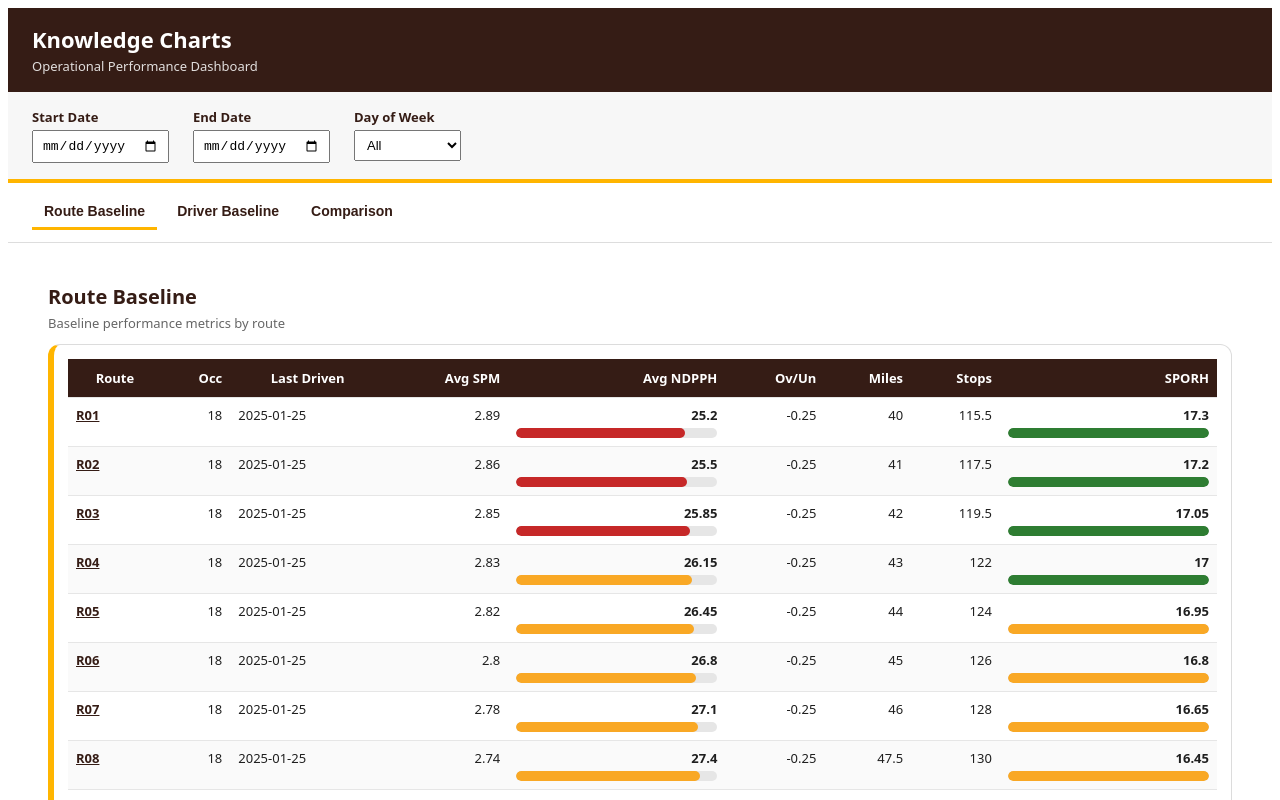
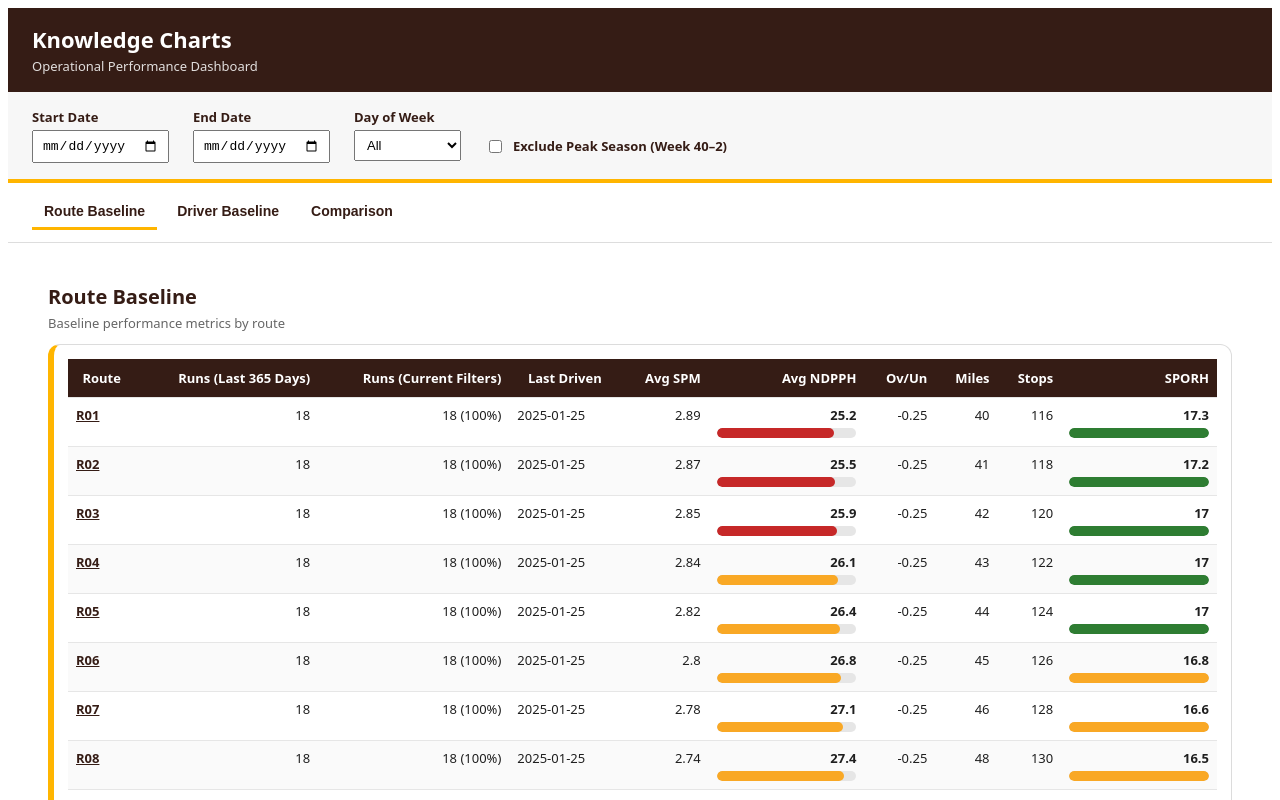
Before and after one commit to CJC803/cjc803-knowledge-chart-v2-jwpb8kwd, an Angular app: page / in a window 1280 px wide. Shown: the top 800 px of the page. Built offline with nearby package versions, Linux system fonts and the light colour scheme.

Commit message:
Implement Sprint 1 route run columns and filter behavior

```diff
--- a/src/app/app.ts
+++ b/src/app/app.ts
@@ -27,12 +27,12 @@ type TabKey = 'routes' | 'drivers' | 'comparison';
       <section class="controls">
         <label>
           Start Date
-          <input type="date" (change)="onStartDateChange($event)" />
+          <input type="date" [value]="startDate ?? ''" (change)="onStartDateChange($event)" />
         </label>
 
         <label>
           End Date
-          <input type="date" (change)="onEndDateChange($event)" />
+          <input type="date" [value]="endDate ?? ''" (change)="onEndDateChange($event)" />
         </label>
 
         <label>
@@ -46,6 +46,11 @@ type TabKey = 'routes' | 'drivers' | 'comparison';
             <option>Friday</option>
             <option>Saturday</option>
           </select>
+        </label>
+
+        <label class="checkbox-row">
+          <input type="checkbox" [checked]="excludePeak" (change)="onExcludePeakChange($event)" />
+          Exclude Peak Season (Week 40–2)
         </label>
       </section>
 
@@ -118,6 +123,13 @@ type TabKey = 'routes' | 'drivers' | 'comparison';
       font-size: 13px;
     }
 
+    .controls .checkbox-row {
+      flex-direction: row;
+      align-items: center;
+      gap: 8px;
+      margin-top: 20px;
+    }
+
     .controls input,
     .controls select {
       margin-top: 4px;
@@ -159,6 +171,7 @@ export class AppComponent implements OnInit {
 
   startDate: string | null = null;
   endDate: string | null = null;
+  excludePeak = false;
 
   constructor(private dataService: DataService) {}
 
@@ -173,11 +186,16 @@ export class AppComponent implements OnInit {
 
   onStartDateChange(event: Event) {
     this.startDate = (event.target as HTMLInputElement).value || null;
-    // optional later: push into viewConfig (start/end range)
+    this.dataService.setStartDate(this.startDate);
   }
 
   onEndDateChange(event: Event) {
     this.endDate = (event.target as HTMLInputElement).value || null;
-    // optional later: push into viewConfig (start/end range)
+    this.dataService.setEndDate(this.endDate);
+  }
+
+  onExcludePeakChange(event: Event) {
+    this.excludePeak = (event.target as HTMLInputElement).checked;
+    this.dataService.setExcludePeak(this.excludePeak);
   }
 }
--- a/src/app/tabs/driver-baseline/driver-baseline.ts
+++ b/src/app/tabs/driver-baseline/driver-baseline.ts
@@ -3,7 +3,7 @@ import { CommonModule } from '@angular/common';
 import { FormsModule } from '@angular/forms';
 import { combineLatest } from 'rxjs';
 import { map } from 'rxjs/operators';
-import { DataService } from '../../services/data';
+import { DataService, ViewConfig } from '../../services/data';
 
 @Component({
   selector: 'app-driver-baseline',
@@ -269,6 +269,46 @@ export class DriverBaselineComponent {
     return spm ? spm.toFixed(2) : '—';
   }
 
+  private parseDate(value: string | null | undefined): Date | null {
+    if (!value) return null;
+    const d = new Date(`${value}T00:00:00`);
+    return Number.isNaN(d.getTime()) ? null : d;
+  }
+
+  private isoWeek(date: Date): number {
+    const target = new Date(Date.UTC(date.getFullYear(), date.getMonth(), date.getDate()));
+    const dayNum = target.getUTCDay() || 7;
+    target.setUTCDate(target.getUTCDate() + 4 - dayNum);
+    const yearStart = new Date(Date.UTC(target.getUTCFullYear(), 0, 1));
+    return Math.ceil(((target.getTime() - yearStart.getTime()) / 86400000 + 1) / 7);
+  }
+
+  private isPeakSeason(date: Date): boolean {
+    const week = this.isoWeek(date);
+    return week >= 40 || week <= 2;
+  }
+
+  private applyFilters(rows: any[], config: ViewConfig) {
+    return rows.filter((row) => {
+      const date = this.parseDate(row?.date);
+      if (!date) return false;
+
+      if (config.startDate) {
+        const start = this.parseDate(config.startDate);
+        if (start && date < start) return false;
+      }
+
+      if (config.endDate) {
+        const end = this.parseDate(config.endDate);
+        if (end && date > end) return false;
+      }
+
+      if (config.dayOfWeek && row?.dayOfWeek !== config.dayOfWeek) return false;
+      if (config.excludePeak && this.isPeakSeason(date)) return false;
+      return true;
+    });
+  }
+
   // ---------- Drivers stream for main table ----------
   drivers$ = combineLatest([this.dataService.data$, this.dataService.viewConfig$]).pipe(
     map(([data, config]) => {
@@ -285,7 +325,7 @@ export class DriverBaselineComponent {
       };
 
       // --------- UNFILTERED MODE (baseline view) ----------
-      if (!config.date && !config.dayOfWeek) {
+      if (!config.startDate && !config.endDate && !config.dayOfWeek && !config.excludePeak) {
         return (data.driverBaselines ?? []).map((b: any) => {
           const meta: any = byId.get(b.driverId) || {};
 
@@ -301,10 +341,8 @@ export class DriverBaselineComponent {
         });
       }
 
-      // --------- FILTERED MODE (date or DOW) ----------
-      let filtered = allDaily;
-      if (config.date) filtered = filtered.filter((d: any) => d.date === config.date);
-      else if (config.dayOfWeek) filtered = filtered.filter((d: any) => d.dayOfWeek === config.dayOfWeek);
+      // --------- FILTERED MODE ----------
+      const filtered = this.applyFilters(allDaily, config);
 
       const grouped = new Map<string, any[]>();
       filtered.forEach((d: any) => {
@@ -326,7 +364,7 @@ export class DriverBaselineComponent {
             (rows.reduce((s, r) => s + r.miles, 0) || 1)
           ).toFixed(2),
           avgNDPPH: +(rows.reduce((s, r) => s + r.ndpph, 0) / rows.length).toFixed(1),
-          avgOvUn: +(rows.reduce((s, r) => s + r.paidVsPlan, 0) / rows.length).toFixed(2),
+          avgOvUn: +(rows.reduce((s, r) => s + (+r.ovUn || +r.paidVsPlan || 0), 0) / rows.length).toFixed(2),
           avgSPORH: +(rows.reduce((s, r) => s + (+r.sporh || 0), 0) / rows.length).toFixed(1),
           amPmSplit: meta.amPmSplit ?? '—',
         };
--- a/src/app/tabs/route-baseline/route-baseline.html
+++ b/src/app/tabs/route-baseline/route-baseline.html
@@ -15,7 +15,8 @@
         <thead>
           <tr>
             <th>Route</th>
-            <th class="num">Occ</th>
+            <th class="num">Runs (Last 365 Days)</th>
+            <th class="num">Runs (Current Filters)</th>
             <th>Last Driven</th>
             <th class="num">Avg SPM</th>
             <th class="num">Avg NDPPH</th>
@@ -35,15 +36,16 @@
                 </button>
               </td>
 
-              <td class="num">{{ getOccurrences(r.routeId) }}</td>
+              <td class="num">{{ r.runs365 }}</td>
+              <td class="num">{{ r.filteredRuns }} ({{ r.filteredPct | number:'1.0-1' }}%)</td>
               <td>{{ getLastDriven(r.routeId) }}</td>
 
               <!-- Avg SPM (plain stat only) -->
-              <td class="num">{{ r.avgSPM }}</td>
+              <td class="num">{{ r.avgSPM ?? '—' }}</td>
 
               <!-- Avg NDPPH -->
               <td class="num">
-                <div class="metric">
+                <div class="metric" *ngIf="r.avgNDPPH !== null; else noNdpph">
                   <span class="v">{{ r.avgNDPPH }}</span>
                   <div class="mtrack">
                     <div
@@ -57,17 +59,18 @@
                     </div>
                   </div>
                 </div>
+                <ng-template #noNdpph>—</ng-template>
               </td>
 
               <!-- Ov/Un (plain) -->
-              <td class="num">{{ r.avgOvUn }}</td>
+              <td class="num">{{ r.avgOvUn ?? '—' }}</td>
 
-              <td class="num">{{ r.avgMiles }}</td>
-              <td class="num">{{ r.avgStops }}</td>
+              <td class="num">{{ r.avgMiles ?? '—' }}</td>
+              <td class="num">{{ r.avgStops ?? '—' }}</td>
 
               <!-- SPORH (bar + color-coded) -->
               <td class="num">
-                <div class="metric">
+                <div class="metric" *ngIf="r.sporh !== null; else noSporh">
                   <span class="v">{{ r.sporh }}</span>
                   <div class="mtrack">
                     <div
@@ -81,12 +84,13 @@
                     </div>
                   </div>
                 </div>
+                <ng-template #noSporh>—</ng-template>
               </td>
             </tr>
 
             <!-- Drilldown row -->
             <tr *ngIf="expandedRouteId === r.routeId" class="drill-row">
-              <td colspan="9">
+              <td colspan="10">
                 <div class="drill">
                   <div class="drill-head">
                     <div>
--- a/src/app/tabs/route-baseline/route-baseline.ts
+++ b/src/app/tabs/route-baseline/route-baseline.ts
@@ -2,7 +2,7 @@ import { Component, inject } from '@angular/core';
 import { CommonModule } from '@angular/common';
 import { combineLatest } from 'rxjs';
 import { map } from 'rxjs/operators';
-import { DataService } from '../../services/data';
+import { DataService, ViewConfig } from '../../services/data';
 
 type DriverRollup = {
   driverId: string;
@@ -17,6 +17,19 @@ type DriverRollup = {
   avgNDPPH: number;
   avgOvUn: number;
   avgSPORH: number | null;
+};
+
+type RouteRow = {
+  routeId: string;
+  runs365: number;
+  filteredRuns: number;
+  filteredPct: number;
+  avgStops: number | null;
+  avgMiles: number | null;
+  avgSPM: number | null;
+  avgNDPPH: number | null;
+  avgOvUn: number | null;
+  sporh: number | null;
 };
 
 @Component({
@@ -157,35 +170,70 @@ export class RouteBaselineComponent {
   // ---------- Routes stream ----------
   routes$ = combineLatest([this.dataService.data$, this.dataService.viewConfig$]).pipe(
     map(([data, config]) => {
-      if (!data) return [];
+      if (!data) return [] as RouteRow[];
 
-      // If no filter, use precomputed baselines
-      if (!config.date && !config.dayOfWeek) return data.routeBaselines ?? [];
+      const allRows = data.dailyHistory ?? [];
+      const filteredRows = this.applyFilters(allRows, config);
+      const filteredDays = new Set(filteredRows.map((d: any) => d.date)).size;
 
-      // Else compute from filtered daily rows (date/dayOfWeek)
-      let filtered = data.dailyHistory ?? [];
-      if (config.date) filtered = filtered.filter((d: any) => d.date === config.date);
-      else if (config.dayOfWeek) filtered = filtered.filter((d: any) => d.dayOfWeek === config.dayOfWeek);
-
-      const grouped = new Map<string, any[]>();
-      filtered.forEach((r: any) => {
-        if (!grouped.has(r.routeId)) grouped.set(r.routeId, []);
-        grouped.get(r.routeId)!.push(r);
+      const rowsByRoute = new Map<string, any[]>();
+      allRows.forEach((r: any) => {
+        if (!rowsByRoute.has(r.routeId)) rowsByRoute.set(r.routeId, []);
+        rowsByRoute.get(r.routeId)!.push(r);
       });
 
-      return Array.from(grouped.entries()).map(([routeId, rows]) => {
-        const avgStops = Math.round(this.avg(rows, 'stops'));
-        const avgMiles = Math.round(this.avg(rows, 'miles'));
-        const avgSPM = this.safeSPM(rows);
-        const avgNDPPH = +this.avg(rows, 'ndpph', 1).toFixed(1);
-        const avgOvUn = +this.avg(rows, 'paidVsPlan', 2).toFixed(2);
+      const filteredByRoute = new Map<string, any[]>();
+      filteredRows.forEach((r: any) => {
+        if (!filteredByRoute.has(r.routeId)) filteredByRoute.set(r.routeId, []);
+        filteredByRoute.get(r.routeId)!.push(r);
+      });
 
-        const sporhVals = rows.map((x) => this.toNum(x?.sporh, NaN)).filter((n) => Number.isFinite(n));
+      const latestDate = this.latestDate(allRows);
+      const startWindow = this.shiftDays(latestDate, -364);
+
+      const routes: RouteRow[] = Array.from(rowsByRoute.entries()).map(([routeId, allRouteRows]) => {
+        const routeFilteredRows = filteredByRoute.get(routeId) ?? [];
+        const runs365 = allRouteRows.filter((d) => {
+          const date = this.parseDate(d?.date);
+          if (!date || !latestDate || !startWindow) return false;
+          return date >= startWindow && date <= latestDate;
+        }).length;
+
+        const filteredRuns = routeFilteredRows.length;
+        const filteredPct = filteredDays ? (filteredRuns / filteredDays) * 100 : 0;
+
+        if (!routeFilteredRows.length) {
+          return {
+            routeId,
+            runs365,
+            filteredRuns,
+            filteredPct,
+            avgStops: null,
+            avgMiles: null,
+            avgSPM: null,
+            avgNDPPH: null,
+            avgOvUn: null,
+            sporh: null,
+          };
+        }
+
+        const avgStops = Math.round(this.avg(routeFilteredRows, 'stops'));
+        const avgMiles = Math.round(this.avg(routeFilteredRows, 'miles'));
+        const avgSPM = this.safeSPM(routeFilteredRows);
+        const avgNDPPH = +this.avg(routeFilteredRows, 'ndpph', 1).toFixed(1);
+        const avgOvUn = +this.avg(routeFilteredRows, 'ovUn', 2).toFixed(2);
+
+        const sporhVals = routeFilteredRows
+          .map((x) => this.toNum(x?.sporh, NaN))
+          .filter((n) => Number.isFinite(n));
         const sporh =
-          sporhVals.length ? +((sporhVals.reduce((s, v) => s + v, 0) / sporhVals.length).toFixed(1)) : 0;
+          sporhVals.length ? +((sporhVals.reduce((s, v) => s + v, 0) / sporhVals.length).toFixed(1)) : null;
 
         return {
           routeId,
+          runs365,
+          filteredRuns,
+          filteredPct,
           avgStops,
           avgMiles,
           avgSPM,
@@ -194,8 +242,68 @@ export class RouteBaselineComponent {
           sporh,
         };
       });
+
+      routes.sort((a, b) => b.runs365 - a.runs365 || a.routeId.localeCompare(b.routeId));
+      return routes;
     })
   );
+
+  private applyFilters(rows: any[], config: ViewConfig) {
+    return rows.filter((row) => {
+      const date = this.parseDate(row?.date);
+      if (!date) return false;
+
+      if (config.startDate) {
+        const start = this.parseDate(config.startDate);
+        if (start && date < start) return false;
+      }
+
+      if (config.endDate) {
+        const end = this.parseDate(config.endDate);
+        if (end && date > end) return false;
+      }
+
+      if (config.dayOfWeek && row?.dayOfWeek !== config.dayOfWeek) return false;
+
+      if (config.excludePeak && this.isPeakSeason(date)) return false;
+
+      return true;
+    });
+  }
+
+  private parseDate(value: string | null | undefined): Date | null {
+    if (!value) return null;
+    const d = new Date(`${value}T00:00:00`);
+    return Number.isNaN(d.getTime()) ? null : d;
+  }
+
+  private latestDate(rows: any[]): Date | null {
+    const dates = rows
+      .map((r) => this.parseDate(r?.date))
+      .filter((d): d is Date => !!d)
+      .sort((a, b) => b.getTime() - a.getTime());
+    return dates[0] ?? null;
+  }
+
+  private shiftDays(date: Date | null, days: number): Date | null {
+    if (!date) return null;
+    const next = new Date(date);
+    next.setDate(next.getDate() + days);
+    return next;
+  }
+
+  private isoWeek(date: Date): number {
+    const target = new Date(Date.UTC(date.getFullYear(), date.getMonth(), date.getDate()));
+    const dayNum = target.getUTCDay() || 7;
+    target.setUTCDate(target.getUTCDate() + 4 - dayNum);
+    const yearStart = new Date(Date.UTC(target.getUTCFullYear(), 0, 1));
+    return Math.ceil(((target.getTime() - yearStart.getTime()) / 86400000 + 1) / 7);
+  }
+
+  private isPeakSeason(date: Date): boolean {
+    const week = this.isoWeek(date);
+    return week >= 40 || week <= 2;
+  }
 
   // ---------- utils ----------
   private toNum(value: any, fallback = 0): number {
```
Also changed, not shown: src/app/services/data.ts (+24 -5 lines).
